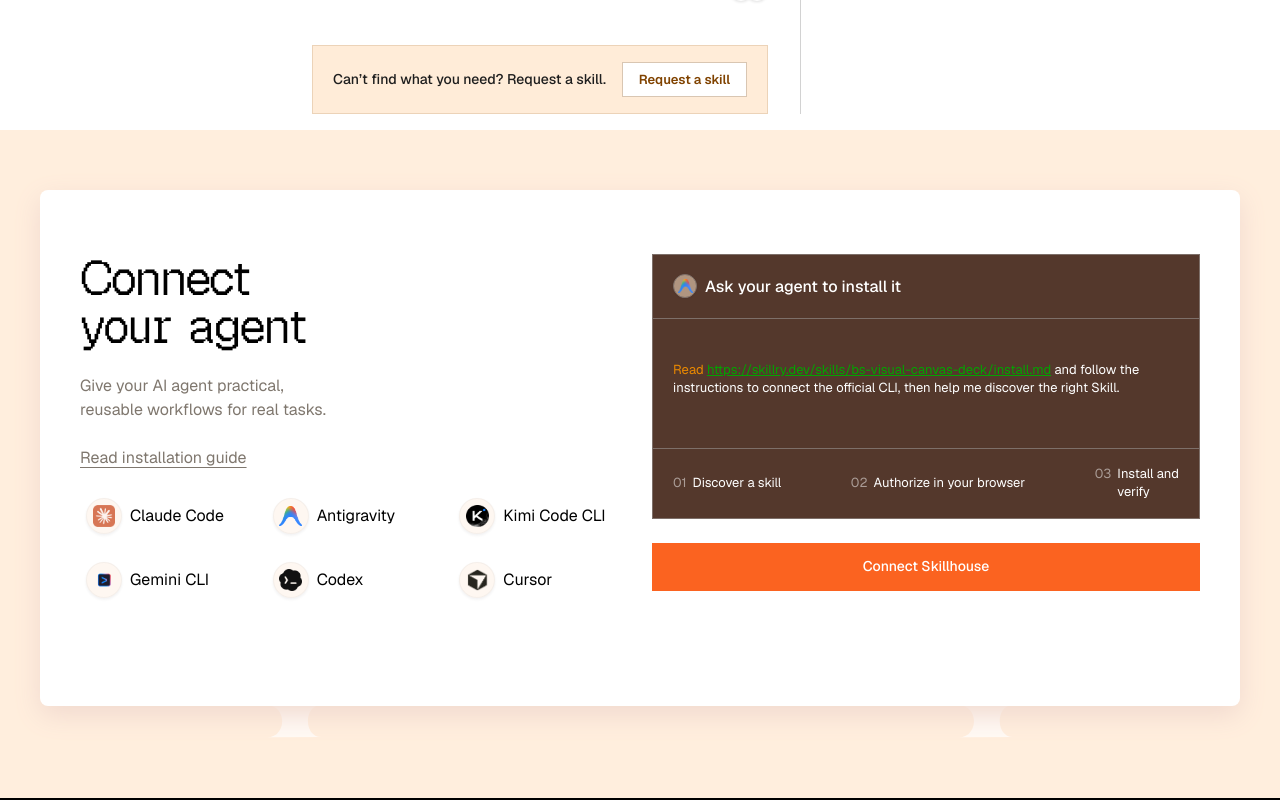
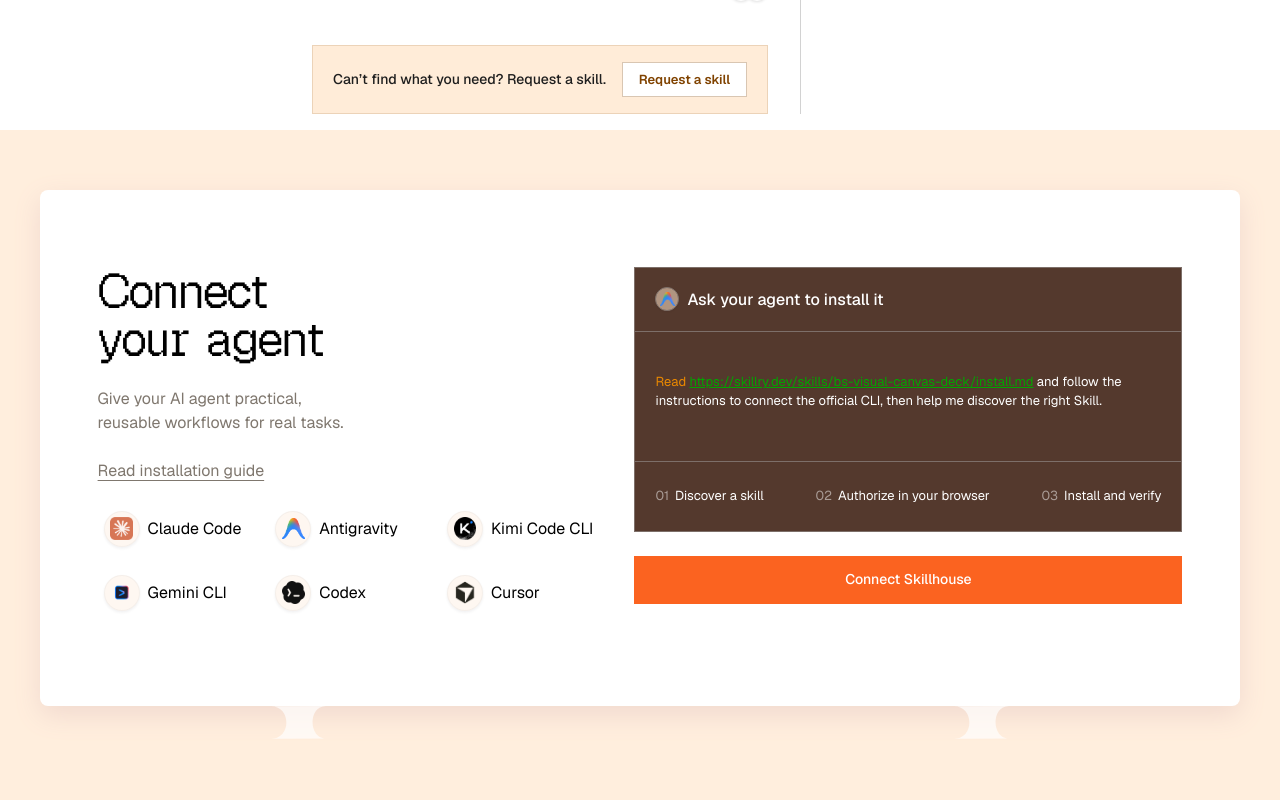
Before and after one commit to Cannon-Leo/Skillhouse, a Next.js app: page / in a window 1280 px wide. Shown: the part 1300-2100 px from the top of the page. Built offline with nearby package versions, Linux system fonts and the light colour scheme.

Commit message:
fix(banner): resolve terminal overflow, remove native tooltip, and restore fluid dual brackets

```diff
--- a/src/components/features/ConnectAgentBanner.module.css
+++ b/src/components/features/ConnectAgentBanner.module.css
@@ -3,7 +3,7 @@
 .section {
   width: 100%;
   background: #FFEEDD;
-  padding: 60px 40px;
+  padding: 60px 40px 80px 40px;
   box-sizing: border-box;
   display: flex;
   flex-direction: column;
@@ -33,18 +33,18 @@
   display: flex;
   align-items: flex-start;
   justify-content: space-between;
-  gap: 40px;
-  padding: 92px 64px 92px 64px;
+  gap: clamp(24px, 3.5vw, 48px);
+  padding: clamp(48px, 6vw, 92px) clamp(32px, 4.5vw, 64px);
   box-sizing: border-box;
   position: relative;
   z-index: 1;
 }
 
-/* Left Column: exactly 536px wide, 24px vertical itemSpacing (Figma 759:12090) */
+/* Left Column: fluid up to 536px, 24px vertical itemSpacing (Figma 759:12090) */
 .leftColumn {
-  width: 536px;
-  max-width: 100%;
-  flex-shrink: 0;
+  flex: 1 1 420px;
+  max-width: 536px;
+  min-width: 0;
   display: flex;
   flex-direction: column;
   gap: 24px;
@@ -93,11 +93,11 @@
   color: #FB6320;
 }
 
-/* Agents Grid: exactly 536px wide, 2 rows of 3 items (Figma 759:12094) */
+/* Agents Grid: 2 rows of 3 items (Figma 759:12094) */
 .agentsGrid {
   display: grid;
   grid-template-columns: repeat(3, minmax(0, 1fr));
-  column-gap: 24px;
+  column-gap: clamp(12px, 1.8vw, 24px);
   row-gap: 20px;
   margin-top: 0;
   width: 100%;
@@ -152,21 +152,22 @@
   white-space: nowrap;
 }
 
-/* Right Column: exactly 548px wide, 24px vertical gap (Figma 759:12131) */
+/* Right Column: exactly 548px max-width, fluid down to fit container, 24px vertical gap (Figma 759:12131) */
 .rightColumn {
-  width: 548px;
-  max-width: 100%;
-  flex-shrink: 0;
+  flex: 0 1 548px;
+  width: 100%;
+  max-width: 548px;
+  min-width: 0;
   display: flex;
   flex-direction: column;
   gap: 24px;
 }
 
-/* Figma 759:12132: 548x265px, fill #54382C, border 1px solid rgba(166, 166, 166, 0.5), no border-radius */
+/* Figma 759:12132: 548x265px, fill #54392D, border 1px solid rgba(166, 166, 166, 0.5), no border-radius */
 .terminalBox {
   width: 100%;
   height: 265px;
-  background: #54382C;
+  background: #54392D;
   border: 1px solid rgba(166, 166, 166, 0.5);
   box-sizing: border-box;
   display: flex;
@@ -219,7 +220,7 @@
   color: #FFFFFF;
 }
 
-/* Figma 759:12158: padding 16px 20px 48px 20px */
+/* Figma 759:12158: padding 16px 20px 24px 20px */
 .promptArea {
   padding: 16px 20px 24px 20px;
   box-sizing: border-box;
@@ -258,7 +259,7 @@
   font-weight: 500;
 }
 
-/* Figma 759:12159: padding 16px 20px 16px 20px, height 70px, border-top 1px solid rgba(166, 166, 166, 0.5) */
+/* Figma 759:12159: padding 16px 20px, height 70px, border-top 1px solid rgba(166, 166, 166, 0.5) */
 .stepsFooter {
   padding: 16px 20px;
   height: 70px;
@@ -266,22 +267,17 @@
   display: flex;
   align-items: center;
   justify-content: space-between;
-  gap: 12px;
+  gap: 8px;
   box-sizing: border-box;
+  flex-wrap: nowrap;
 }
 
 .stepBadge {
-  display: flex;
+  display: inline-flex;
   align-items: center;
   gap: 6px;
   flex-shrink: 0;
-}
-
-.stepBadgeInstall {
-  display: flex;
-  align-items: flex-start;
-  gap: 6px;
-  flex-shrink: 0;
+  white-space: nowrap;
 }
 
 /* Figma step prefix: Geist 13px, opacity 0.5 white */
@@ -298,15 +294,7 @@
   font-size: 13px;
   line-height: 18.85px;
   color: #FFFFFF;
-}
-
-/* Figma node 759:12162: 'Install and verify' wrapped into two lines */
-.stepTextWrap {
-  font-family: var(--font-sans), var(--font-geist-sans), sans-serif;
-  font-size: 13px;
-  line-height: 18.85px;
-  color: #FFFFFF;
-  text-align: left;
+  white-space: nowrap;
 }
 
 /* Figma 759:12163: 548x48px, background #FB6320, centered, no border-radius, white text 14px Geist 500 */
@@ -337,33 +325,29 @@
   transform: scale(0.96);
 }
 
-/* Figma 759:12167: bottom decorative bracket svg, width 746.1px, height 32.2px, flush to bottom of card */
+/* Figma 759:12167: bottom decorative bracket container, width 746.1px, space-between layout */
 .bracketContainer {
-  margin-top: -1px;
   width: 100%;
   max-width: 746px;
   display: flex;
-  justify-content: center;
+  justify-content: space-between;
   align-items: center;
-  z-index: 0;
+  margin-top: 0;
+  padding: 0 4px;
+  box-sizing: border-box;
+  position: relative;
+  z-index: 2;
 }
 
 .bracketSvg {
-  width: 100%;
-  max-width: 746px;
-  height: auto;
+  width: 55px;
+  height: 33px;
+  flex-shrink: 0;
   display: block;
 }
 
 /* Responsive Breakpoints */
-@media (max-width: 1380px) {
-  .card {
-    padding: 64px 40px;
-    gap: 32px;
-  }
-}
-
-@media (max-width: 1200px) {
+@media (max-width: 1140px) {
   .card {
     flex-direction: column;
     align-items: stretch;
@@ -371,10 +355,12 @@
     gap: 40px;
   }
   .leftColumn {
-    width: 100%;
+    max-width: 100%;
+    flex: 1 1 auto;
   }
   .rightColumn {
-    width: 100%;
+    max-width: 100%;
+    flex: 1 1 auto;
   }
   .terminalBox {
     height: auto;
@@ -388,7 +374,7 @@
 
 @media (max-width: 768px) {
   .section {
-    padding: 40px 16px;
+    padding: 40px 16px 60px 16px;
   }
   .card {
     padding: 28px 20px;
@@ -405,10 +391,12 @@
     flex-direction: column;
     align-items: flex-start;
     height: auto;
-    gap: 8px;
+    gap: 10px;
+    padding: 16px;
   }
   .bracketContainer {
     max-width: 100%;
+    padding: 0 12px;
   }
 }
 
--- a/src/components/features/ConnectAgentBanner.tsx
+++ b/src/components/features/ConnectAgentBanner.tsx
@@ -165,7 +165,6 @@
                 role="button"
                 tabIndex={0}
                 aria-label="Copy agent instruction prompt"
-                title="Click prompt to copy"
                 onKeyDown={(e) => {
                   if (e.key === "Enter" || e.key === " ") {
                     e.preventDefault();
@@ -193,11 +192,9 @@
                   <span className={styles.stepNum}>02</span>
                   <span className={styles.stepText}>Authorize in your browser</span>
                 </div>
-                <div className={styles.stepBadgeInstall}>
+                <div className={styles.stepBadge}>
                   <span className={styles.stepNum}>03</span>
-                  <span className={styles.stepTextWrap}>
-                    Install and<br />verify
-                  </span>
+                  <span className={styles.stepText}>Install and verify</span>
                 </div>
               </div>
             </div>
@@ -221,9 +218,17 @@
           data-testid="bracket-container"
         >
           <Image
-            src="/figma/agent-bottom-brackets.svg"
+            src="/figma/agent-cloud-accent.svg"
             alt=""
-            width={747}
+            width={55}
+            height={33}
+            className={styles.bracketSvg}
+            unoptimized
+          />
+          <Image
+            src="/figma/agent-cloud-accent.svg"
+            alt=""
+            width={55}
             height={33}
             className={styles.bracketSvg}
             unoptimized
```
Also changed, not shown: 1 other file (tests, documents, lock files or other folders).
